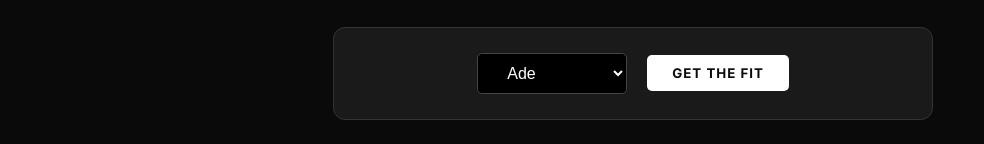
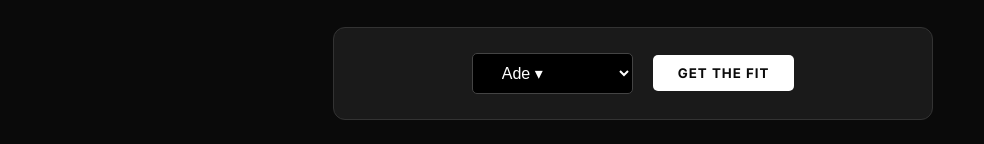
Before and after one commit to BankrisShy/Api-prjct, a plain HTML site: page index.html in a window 1280 px wide. Shown: the part 157-301 px from the top of the page, without its empty margins (0-984 px from the left). Drawn offline with Linux system fonts and the light colour scheme.

Commit message:
Revert "Remove dropdown arrow from god options"
This reverts commit 2c667c52d7bff9816f70e7533944d4357f186167.

```diff
--- a/index.html
+++ b/index.html
@@ -24,16 +24,16 @@
 
       <div class="controls">
         <select id="godSelect">
-          <option value="ade">Ade </option>
-          <option value="zeus">Zeus </option>
-          <option value="poseidone">Poseidone </option>
-          <option value="apollo">Apollo </option>
-          <option value="ares">Ares </option>
-          <option value="ermes">Ermes </option>
-          <option value="afrodite">Afrodite </option>
-          <option value="efesto">Efesto </option>
-          <option value="dioniso">Dioniso </option>
-          <option value="artemide">Artemide </option>
+          <option value="ade">Ade ▾</option>
+          <option value="zeus">Zeus ▾</option>
+          <option value="poseidone">Poseidone ▾</option>
+          <option value="apollo">Apollo ▾</option>
+          <option value="ares">Ares ▾</option>
+          <option value="ermes">Ermes ▾</option>
+          <option value="afrodite">Afrodite ▾</option>
+          <option value="efesto">Efesto ▾</option>
+          <option value="dioniso">Dioniso ▾</option>
+          <option value="artemide">Artemide ▾</option>
         </select>
         <button onclick="generateOutfit()">Get the Fit</button>
       </div>
```
